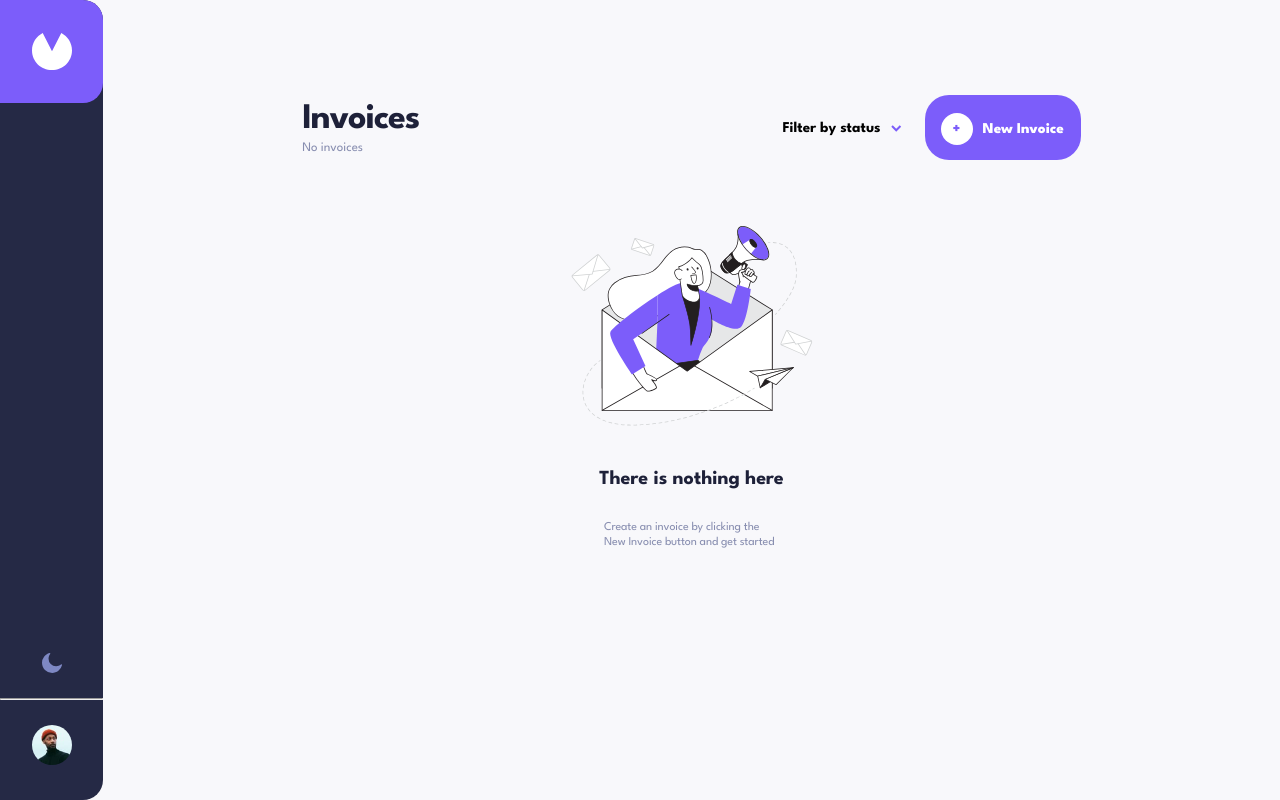
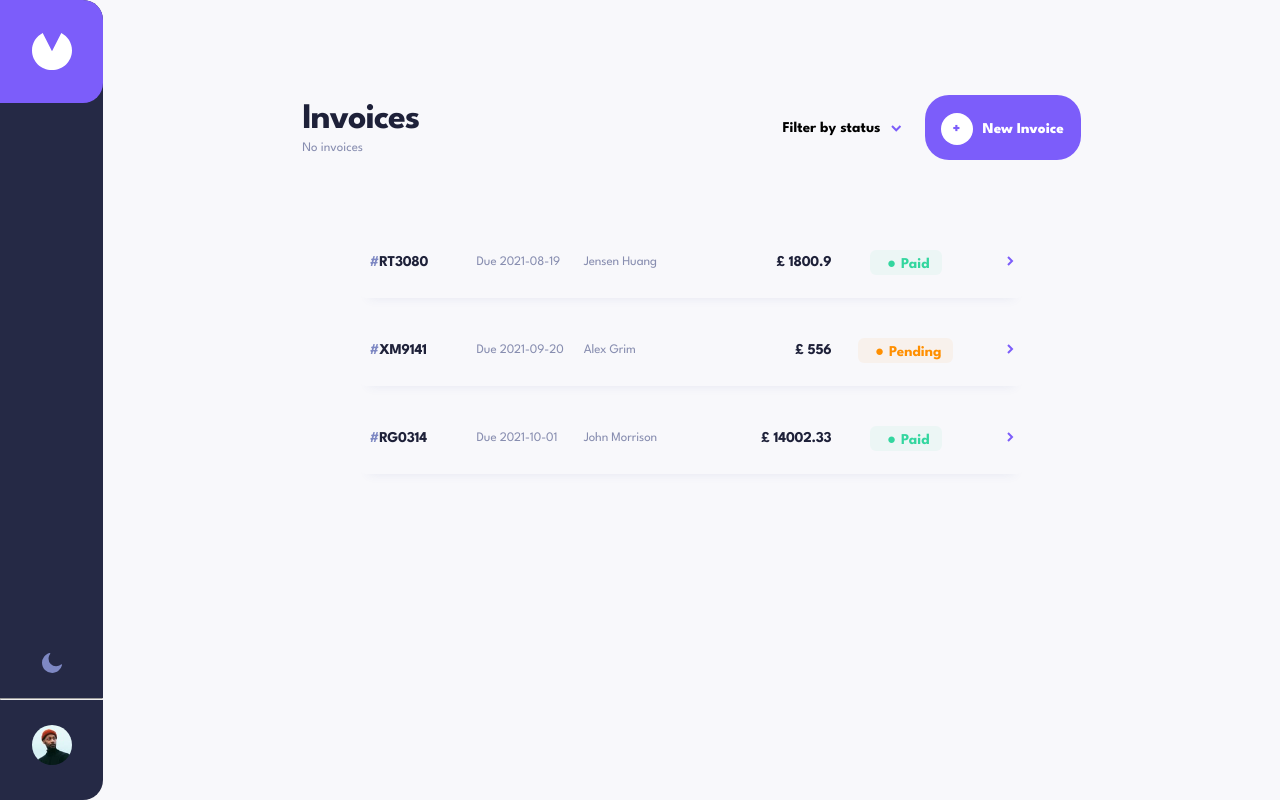
Before and after one commit to vel-sk98/invoice-app, a React app: page / in a window 1280 px wide. Built offline with nearby package versions, Linux system fonts and the light colour scheme; the HTML template or start-up script is replaced by a standard one; a web font is replaced by a local one.

Commit message:
feat: invoice data model closes #14

```diff
--- a/src/components/InvoiceCard/InvoiceCard.jsx
+++ b/src/components/InvoiceCard/InvoiceCard.jsx
@@ -8,16 +8,16 @@ const InvoiceCard = ({ invoiceData }) => {
         <>
         <div className='grid-container-desktop'>
             <div className='grid-item col1'><span>#</span>{invoiceData.id} </div>
-            <div className='grid-item col2'> {invoiceData.dueDate} </div>
+            <div className='grid-item col2'>Due {invoiceData.paymentDue} </div>
             <div className='grid-item col3'> {invoiceData.clientName} </div>
-            <div className='grid-item col4'> £ {invoiceData.amount} </div>
+            <div className='grid-item col4'> £ {invoiceData.total} </div>
             <div className='grid-item col5'> <Badge status={invoiceData.status} /> </div>
             <div className='grid-item col6'><img src={arrow} alt='left arrow' /></div>
             </div>
             <div className='grid-container-mobile'>
                 <div className='grid-item col1'><span>#</span>{invoiceData.id} </div>
                 <div className='grid-item col3'> {invoiceData.clientName} </div>
-                <div className='grid-item col2'> Due {invoiceData.dueDate} <h3>£ {invoiceData.amount}</h3></div>
+                <div className='grid-item col2'> Due {invoiceData.paymentDue} <h3>£ {invoiceData.total}</h3></div>
                 <div className='grid-item col5'> <Badge status={invoiceData.status} /> </div>
             </div>
 
--- a/src/data/invoices.js
+++ b/src/data/invoices.js
@@ -1,24 +1,232 @@
 const invoices = [
   {
     id: "RT3080",
-    dueDate: "19 Aug 2021",
+    createdAt: "2021-08-18",
+    paymentDue: "2021-08-19",
+    description: "Re-branding",
+    paymentTerms: 1,
     clientName: "Jensen Huang",
-    amount: "1800.90",
+    clientEmail: "jensenh@mail.com",
     status: "paid",
+    senderAddress: {
+      street: "19 Union Terrace",
+      city: "London",
+      postCode: "E1 3EZ",
+      country: "United Kingdom",
+    },
+    clientAddress: {
+      street: "106 Kendell Street",
+      city: "Sharrington",
+      postCode: "NR24 5WQ",
+      country: "United Kingdom",
+    },
+    items: [
+      {
+        name: "Brand Guidelines",
+        quantity: 1,
+        price: 1800.9,
+        total: 1800.9,
+      },
+    ],
+    total: 1800.9,
   },
   {
     id: "XM9141",
-    dueDate: "20 Sep 2021",
+    createdAt: "2021-08-21",
+    paymentDue: "2021-09-20",
+    description: "Graphic Design",
+    paymentTerms: 30,
     clientName: "Alex Grim",
-    amount: "556.00",
+    clientEmail: "alexgrim@mail.com",
     status: "pending",
+    senderAddress: {
+      street: "19 Union Terrace",
+      city: "London",
+      postCode: "E1 3EZ",
+      country: "United Kingdom",
+    },
+    clientAddress: {
+      street: "84 Church Way",
+      city: "Bradford",
+      postCode: "BD1 9PB",
+      country: "United Kingdom",
+    },
+    items: [
+      {
+        name: "Banner Design",
+        quantity: 1,
+        price: 156,
+        total: 156,
+      },
+      {
+        name: "Email Design",
+        quantity: 2,
+        price: 200,
+        total: 400,
+      },
+    ],
+    total: 556,
   },
   {
     id: "RG0314",
-    dueDate: "01 Oct 2021",
+    createdAt: "2021-09-24",
+    paymentDue: "2021-10-01",
+    description: "Website Redesign",
+    paymentTerms: 7,
     clientName: "John Morrison",
-    amount: "14,002.33",
+    clientEmail: "jm@myco.com",
+    status: "paid",
+    senderAddress: {
+      street: "19 Union Terrace",
+      city: "London",
+      postCode: "E1 3EZ",
+      country: "United Kingdom",
+    },
+    clientAddress: {
+      street: "79 Dover Road",
+      city: "Westhall",
+      postCode: "IP19 3PF",
+      country: "United Kingdom",
+    },
+    items: [
+      {
+        name: "Website Redesign",
+        quantity: 1,
+        price: 14002.33,
+        total: 14002.33,
+      },
+    ],
+    total: 14002.33,
+  },
+  {
+    id: "RT2080",
+    createdAt: "2021-10-11",
+    paymentDue: "2021-10-12",
+    description: "Logo Concept",
+    paymentTerms: 1,
+    clientName: "Alysa Werner",
+    clientEmail: "alysa@email.co.uk",
+    status: "pending",
+    senderAddress: {
+      street: "19 Union Terrace",
+      city: "London",
+      postCode: "E1 3EZ",
+      country: "United Kingdom",
+    },
+    clientAddress: {
+      street: "63 Warwick Road",
+      city: "Carlisle",
+      postCode: "CA20 2TG",
+      country: "United Kingdom",
+    },
+    items: [
+      {
+        name: "Logo Sketches",
+        quantity: 1,
+        price: 102.04,
+        total: 102.04,
+      },
+    ],
+    total: 102.04,
+  },
+  {
+    id: "AA1449",
+    createdAt: "2021-10-7",
+    paymentDue: "2021-10-14",
+    description: "Re-branding",
+    paymentTerms: 7,
+    clientName: "Mellisa Clarke",
+    clientEmail: "mellisa.clarke@example.com",
+    status: "pending",
+    senderAddress: {
+      street: "19 Union Terrace",
+      city: "London",
+      postCode: "E1 3EZ",
+      country: "United Kingdom",
+    },
+    clientAddress: {
+      street: "46 Abbey Row",
+      city: "Cambridge",
+      postCode: "CB5 6EG",
+      country: "United Kingdom",
+    },
+    items: [
+      {
+        name: "New Logo",
+        quantity: 1,
+        price: 1532.33,
+        total: 1532.33,
+      },
+      {
+        name: "Brand Guidelines",
+        quantity: 1,
+        price: 2500,
+        total: 2500,
+      },
+    ],
+    total: 4032.33,
+  },
+  {
+    id: "TY9141",
+    createdAt: "2021-10-01",
+    paymentDue: "2021-10-31",
+    description: "Landing Page Design",
+    paymentTerms: 30,
+    clientName: "Thomas Wayne",
+    clientEmail: "thomas@dc.com",
+    status: "pending",
+    senderAddress: {
+      street: "19 Union Terrace",
+      city: "London",
+      postCode: "E1 3EZ",
+      country: "United Kingdom",
+    },
+    clientAddress: {
+      street: "3964  Queens Lane",
+      city: "Gotham",
+      postCode: "60457",
+      country: "United States of America",
+    },
+    items: [
+      {
+        name: "Web Design",
+        quantity: 1,
+        price: 6155.91,
+        total: 6155.91,
+      },
+    ],
+    total: 6155.91,
+  },
+  {
+    id: "FV2353",
+    createdAt: "2021-11-05",
+    paymentDue: "2021-11-12",
+    description: "Logo Re-design",
+    paymentTerms: 7,
+    clientName: "Anita Wainwright",
+    clientEmail: "",
     status: "draft",
+    senderAddress: {
+      street: "19 Union Terrace",
+      city: "London",
+      postCode: "E1 3EZ",
+      country: "United Kingdom",
+    },
+    clientAddress: {
+      street: "",
+      city: "",
+      postCode: "",
+      country: "",
+    },
+    items: [
+      {
+        name: "Logo Re-design",
+        quantity: 1,
+        price: 3102.04,
+        total: 3102.04,
+      },
+    ],
+    total: 3102.04,
   },
 ];
 
--- a/src/routes/index.jsx
+++ b/src/routes/index.jsx
@@ -33,12 +33,12 @@ function InvoiceList() {
                 </div>
             </div>
 
-            <EmptyState />
-            {/* <div className="invoice-list">
+            {/* <EmptyState /> */}
+            <div className="invoice-list">
                 <InvoiceCard invoiceData={data[0]} />
                 <InvoiceCard invoiceData={data[1]} />
                 <InvoiceCard invoiceData={data[2]} />
-            </div> */}
+            </div>
             <InvoiceForm isOpen={isFormOpen} onClose={() => setIsFormOpen(false)} mode="new" />
 
         </div>
```
